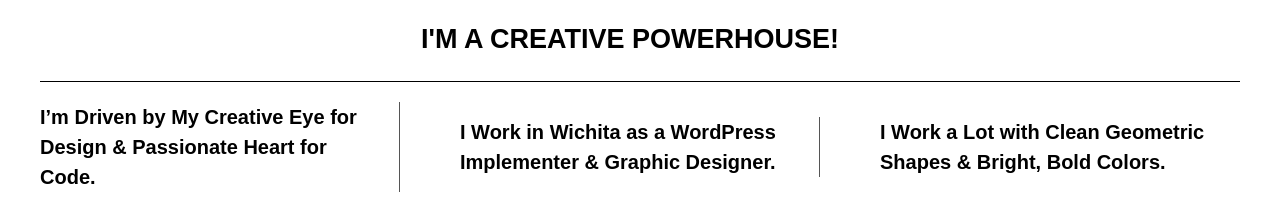
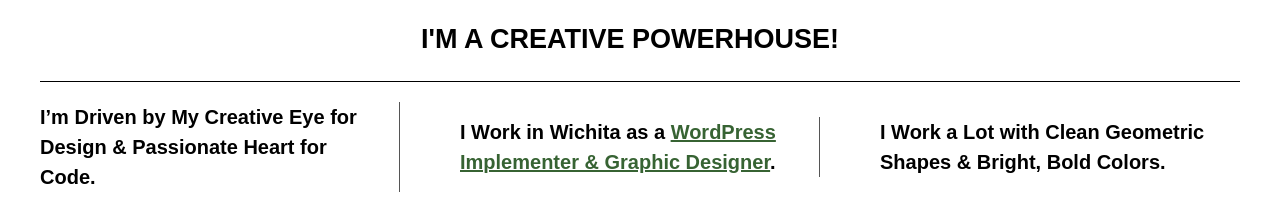
Before and after one commit to 7SlateCreative/7slatecreative.github.io, a plain HTML site: page my-page.html in a window 1280 px wide. Shown: the part 194-404 px from the top of the page. Drawn offline with nearby package versions, Linux system fonts and the light colour scheme; a script that the page names is missing.

Commit message:
added link to website

```diff
--- a/my-page.html
+++ b/my-page.html
@@ -30,7 +30,7 @@
                 <p> <span> I’m Driven by My Creative Eye for Design & Passionate Heart for Code</span>.
             </div>
             <div id="div-2" class="flex-items">
-                <p> <span> I Work in Wichita as a WordPress Implementer & Graphic Designer. </span></p>
+                <p> <span> I Work in Wichita as a <a href="http://7slatecreative.com/">WordPress Implementer & Graphic Designer</a>. </span></p>
             </div>
             <div id="div-3" class="flex-items">
                 <p> <span> I Work a Lot with Clean Geometric Shapes & Bright, Bold Colors.
```
